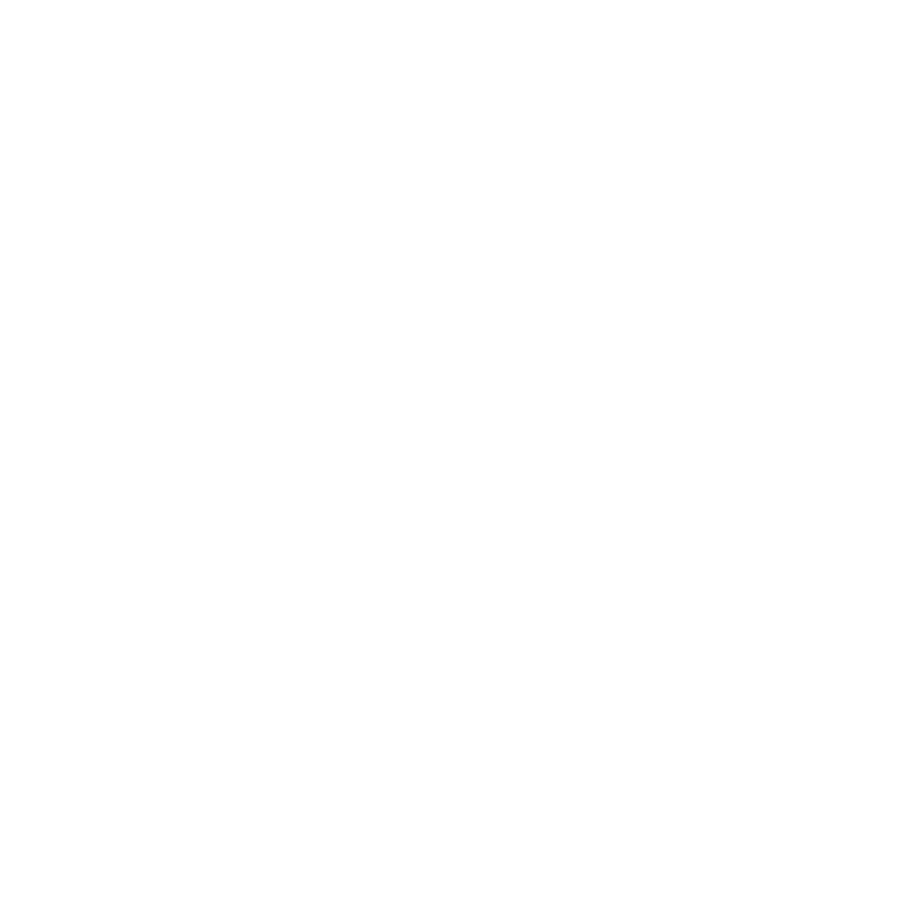
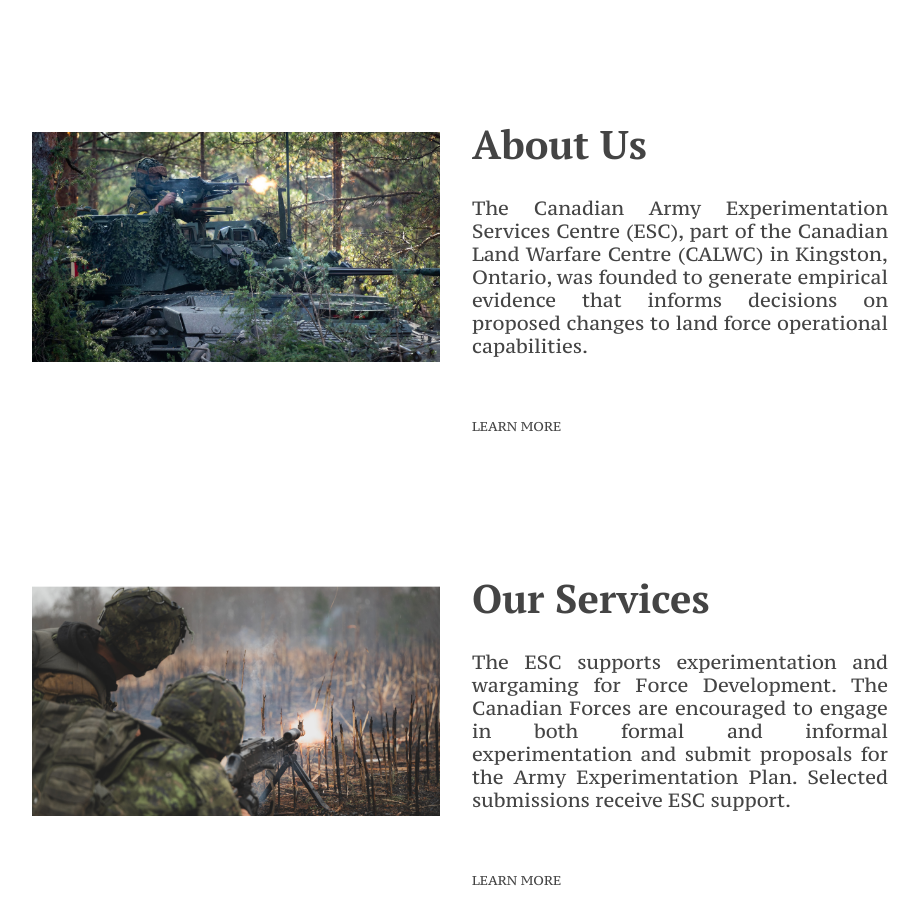
Before and after one commit to ajsib/calwcESC, a Next.js app in the folder front/: page / in a window 1280 px wide. Shown: the part 740-1664 px from the top of the page, without its empty margins (168-1087 px from the left). Before the commit the page ends 800 px from the top, so only its background shows below. Built offline with nearby package versions, Linux system fonts and the light colour scheme.

Commit message:
Landing Mission Section

```diff
--- a/front/components/Landing/HeroSection.tsx
+++ /dev/null
@@ -1,33 +0,0 @@
-// ./components/Landing/HeroSection.tsx
-/** @jsxImportSource @emotion/react */
-import { css } from '@emotion/react';
-import HeroContent from './HeroContent';
-
-const heroSectionStyle = css`
-  display: flex;
-  align-items: center;
-  justify-content: space-around;
-  min-height: 80vh; // Adjust based on your design
-  background-color: #FBFBFB; // Or any color as per your design
-  margin-top: -4rem; // Adjust based on your design
-`;
-
-const HeroImage = css`
-  background-image: url('/images/landing/landing1.png'); // Replace with your image path
-  background-size: cover;
-  background-position: center;
-  width: 50vw;
-  height: 90vh;
-  aspect-ratio: 1/1; // Ensure the image maintains a 1:1 aspect ratio
-`;
-
-
-const HeroSection = () => (
-  <div css={heroSectionStyle}>
-    <HeroContent />
-    <div css={HeroImage} />
-
-  </div>
-);
-
-export default HeroSection;
--- /dev/null
+++ b/front/components/Pages/Landing/Hero/HeroSection.tsx
@@ -0,0 +1,62 @@
+// ./components/Landing/HeroSection.tsx
+/** @jsxImportSource @emotion/react */
+import { useState, useEffect } from 'react';
+import { css } from '@emotion/react';
+import HeroContent from './HeroContent';
+
+// Initial height of the hero section
+const initialHeroHeight = '90vh';
+
+const HeroSection = () => {
+  const [heroHeight, setHeroHeight] = useState(initialHeroHeight);
+
+  useEffect(() => {
+    const handleScroll = () => {
+      // Get the current scroll position
+      const currentScroll = window.scrollY;
+
+      // Calculate the new height based on the scroll position
+      // The more you scroll, the smaller the hero section becomes
+      // `10` is a factor determining how quickly the section shrinks; adjust as needed
+      const newHeight = Math.max(50, 90 - currentScroll / 10);
+
+      // Update the state to change the hero section's height
+      setHeroHeight(`${newHeight}vh`);
+    };
+
+    // Add the scroll event listener
+    window.addEventListener('scroll', handleScroll);
+
+    // Clean up the event listener
+    return () => window.removeEventListener('scroll', handleScroll);
+  }, []);
+
+  const heroSectionStyle = css`
+    display: flex;
+    align-items: center;
+    justify-content: space-around;
+    height: ${heroHeight}; // Dynamic height based on state
+    transition: height 0.3s; // Smooth transition for the height change
+    background-color: #FBFBFB;
+    margin-top: -4rem;
+  `;
+
+  const HeroImage = css`
+    background-image: url('/images/landing/landing1.png');
+    background-size: cover;
+    background-position: center;
+    width: 50vw;
+    height: ${heroHeight}; // Dynamic height based on state
+    transition: height 0.3s; // Smooth transition for the height change
+    aspect-ratio: 1/1;
+  `;
+
+  return (
+    <div css={heroSectionStyle}>
+      <HeroContent />
+      <div css={HeroImage} />
+    </div>
+  );
+};
+
+export default HeroSection;
--- /dev/null
+++ b/front/components/Pages/Landing/Mission/CardTemplate.tsx
@@ -0,0 +1,76 @@
+// ./components/Pages/Landing/Mission/CardTemplate.tsx
+/** @jsxImportSource @emotion/react */
+import { css } from '@emotion/react';
+import Card from '@/components/UI/Card'; // Adjust the import path as necessary
+
+const cardStyle = css`
+  display: flex;
+  align-items: center;
+`;
+
+const cardSize = css`
+    // 100% minus the left and right padding
+    width: calc(100% - 24rem);
+    padding-left: 12rem;
+    padding-bottom: 5rem;
+`;
+
+const cardImageStyle = css`
+  width: calc(50% - 2.5rem);
+  height: auto;
+  margin-right: 2rem;
+  margin-bottom: 0.5rem;
+  margin-top: 0.5rem;
+  margin-left: 0.5rem;
+`;
+
+const cardTextStyle = css`
+  width: 50%;
+  text-align: left;
+  align-self: flex-start;
+`;
+
+const cardTitleStyle = css`
+  font-size: 2.5rem;
+  color: var(--primary);
+  font-weight: bold;
+  margin-top: 4rem;
+  margin-bottom: 2rem;
+`;
+
+const cardDescriptionStyle = css`
+  font-size: 1.2rem;
+  text-align: justify;
+  color: var(--primary);
+  line-height: 1.2;
+  margin-bottom: 4rem;
+  margin-right: 2rem;
+`;
+
+const learnMoreStyle = css`
+  font-size: 0.8rem;
+  text-transform: uppercase;
+`;
+
+interface CardTemplateProps {
+  imageSrc: string;
+  title: string;
+  text: string;
+}
+
+const CardTemplate = ({ imageSrc, title, text }: CardTemplateProps) => (
+  <div css={cardSize}>
+    <Card>
+     <div css={cardStyle}>
+       <img css={cardImageStyle} src={imageSrc} alt={title} />
+        <div css={cardTextStyle}>
+          <h1 css={cardTitleStyle}>{title}</h1>
+          <p className="caption" css={cardDescriptionStyle}>{text}</p>
+          <p className="caption" css={learnMoreStyle}>Learn more</p>
+        </div>
+      </div>
+    </Card>
+  </div>
+);
+
+export default CardTemplate;
--- /dev/null
+++ b/front/components/Pages/Landing/Mission/MissionSection.tsx
@@ -0,0 +1,30 @@
+// ./components/Landing/Mission/MissionSection.tsx
+/** @jsxImportSource @emotion/react */
+import Card from '@/components/UI/Card';
+import { css } from '@emotion/react';
+import CardTemplate from './CardTemplate';
+
+const missionStyle = css`
+  padding-top: 5rem;
+`;
+
+const MissionSection = () => (
+  <div css={missionStyle}>
+    <CardTemplate
+      imageSrc="/images/landing/landing2.png"
+      title="About Us"
+      text="The Canadian Army Experimentation Services Centre (ESC), part of the Canadian Land Warfare Centre (CALWC)
+            in Kingston, Ontario, was founded to generate empirical evidence that informs decisions on proposed changes
+            to land force operational capabilities."
+    />
+    <CardTemplate
+      imageSrc="/images/landing/landing3.png"
+      title="Our Services"
+      text="The ESC supports experimentation and wargaming for Force Development. The Canadian Forces are encouraged to
+            engage in both formal and informal experimentation and submit proposals for the Army Experimentation Plan.
+            Selected submissions receive ESC support."
+    />
+  </div>
+);
+
+export default MissionSection;
--- /dev/null
+++ b/front/components/UI/Card.tsx
@@ -0,0 +1,25 @@
+// ./components/UI/Card.tsx
+/** @jsxImportSource @emotion/react */
+import { ReactNode } from 'react';
+import { css } from '@emotion/react';
+
+const cardStyle = css`
+  transition: box-shadow 0.3s ease-in-out; // Smooth transition for the box-shadow
+  cursor: pointer; // Change cursor to pointer
+
+  &:hover {
+    box-shadow: 0 4px 8px rgba(0, 0, 0, 0.2); // Box shadow appears on hover
+  }
+`;
+
+interface CardProps {
+  children: ReactNode; // Expect a React node as children
+}
+
+const Card = ({ children }: CardProps) => (
+  <div css={cardStyle}>
+    {children}
+  </div>
+);
+
+export default Card;
--- a/front/pages/index.tsx
+++ b/front/pages/index.tsx
@@ -1,7 +1,7 @@
 // pages/index.tsx
-import React from 'react';
-import Header from '../components/Header/Header';
-import HeroSection from '../components/Landing/HeroSection';
+import Header from '@/components/Shared/Header/Header';
+import HeroSection from '@/components/Pages/Landing/Hero/HeroSection';
+import MissionSection from '@/components/Pages/Landing/Mission/MissionSection';
 
 
 export default function Home() {
@@ -9,6 +9,7 @@
     <>
       <Header />
       <HeroSection />
+      <MissionSection />
     </>
   );
 }
```
Also changed, not shown: front/components/Pages/Landing/Hero/HeroContent.tsx (renamed from front/components/Landing/HeroContent.tsx), front/components/Shared/Header/Header.tsx (renamed from front/components/Header/Header.tsx), front/components/Shared/Header/LogoTag.tsx (renamed from front/components/Header/LogoTag.tsx), front/components/Shared/Header/Navigation.tsx (line endings or trailing spaces), front/public/images/landing/landing2.png (added), front/public/images/landing/landing3.png (added).
